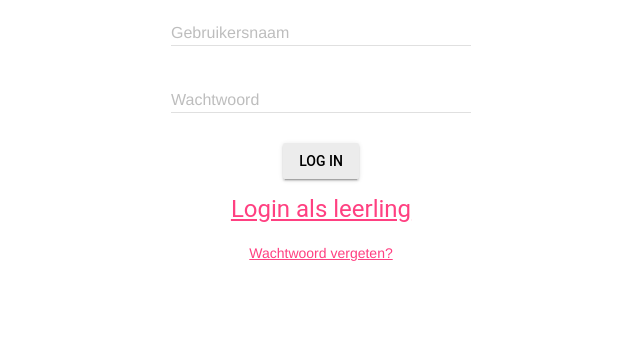
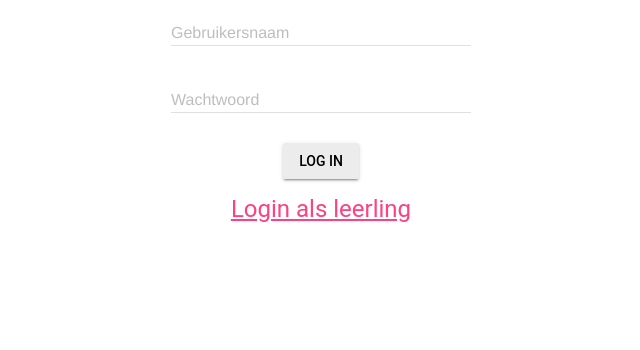
Before and after one commit to mixxamm/SmartpassWeb, a PHP site: page / in a window 1280 px wide. Shown: the part 217-567 px from the top of the page, without its empty margins (319-959 px from the left). Run offline with PHP 8.4, Linux system fonts and the light colour scheme; data that the repository does not hold is empty; a stand-in replaces the project's code that opens the database connection.

Commit message:
Verwijder wachtwoord vergeten

```diff
--- a/index.php
+++ b/index.php
@@ -32,7 +32,6 @@
 
 			<div><?php echo $error; ?></div>
 			<a href="leerling"><h4>Login als leerling</h4></a>
-			<a href="#"><p class="small">Wachtwoord vergeten?</p></a>
 		</div>
 </body>
 </html>
--- a/leerling/index.php
+++ b/leerling/index.php
@@ -39,7 +39,6 @@ if(isset($_COOKIE['logintoken']) && $logintoken == $_COOKIE['logintoken']){
 
 			<div><?php echo $error; ?></div>
 			<a href="../"><h4>Login als leerkracht</h4></a>
-			<a href="#"><p class="small">Wachtwoord vergeten?</p></a>
 		</div>
 </body>
 </html>
```
